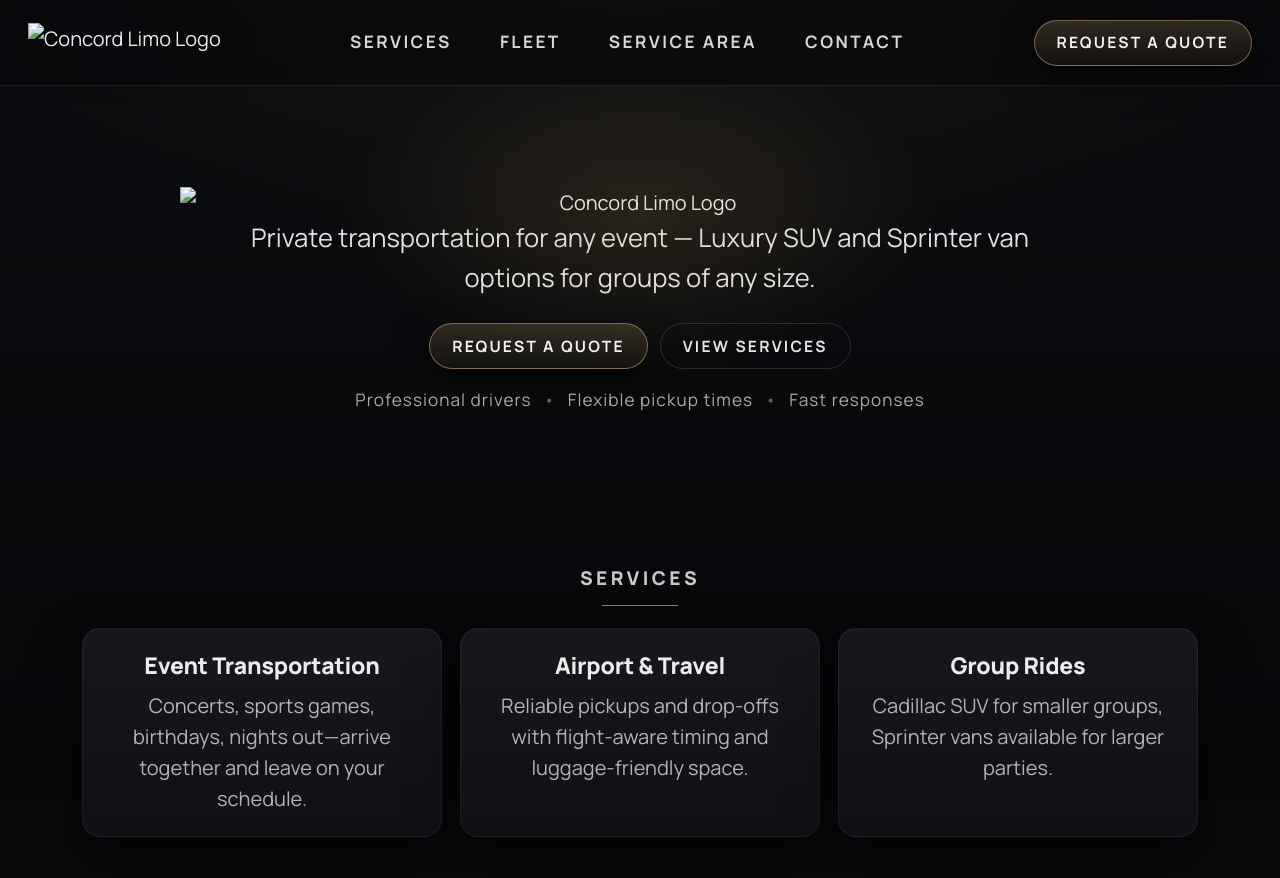
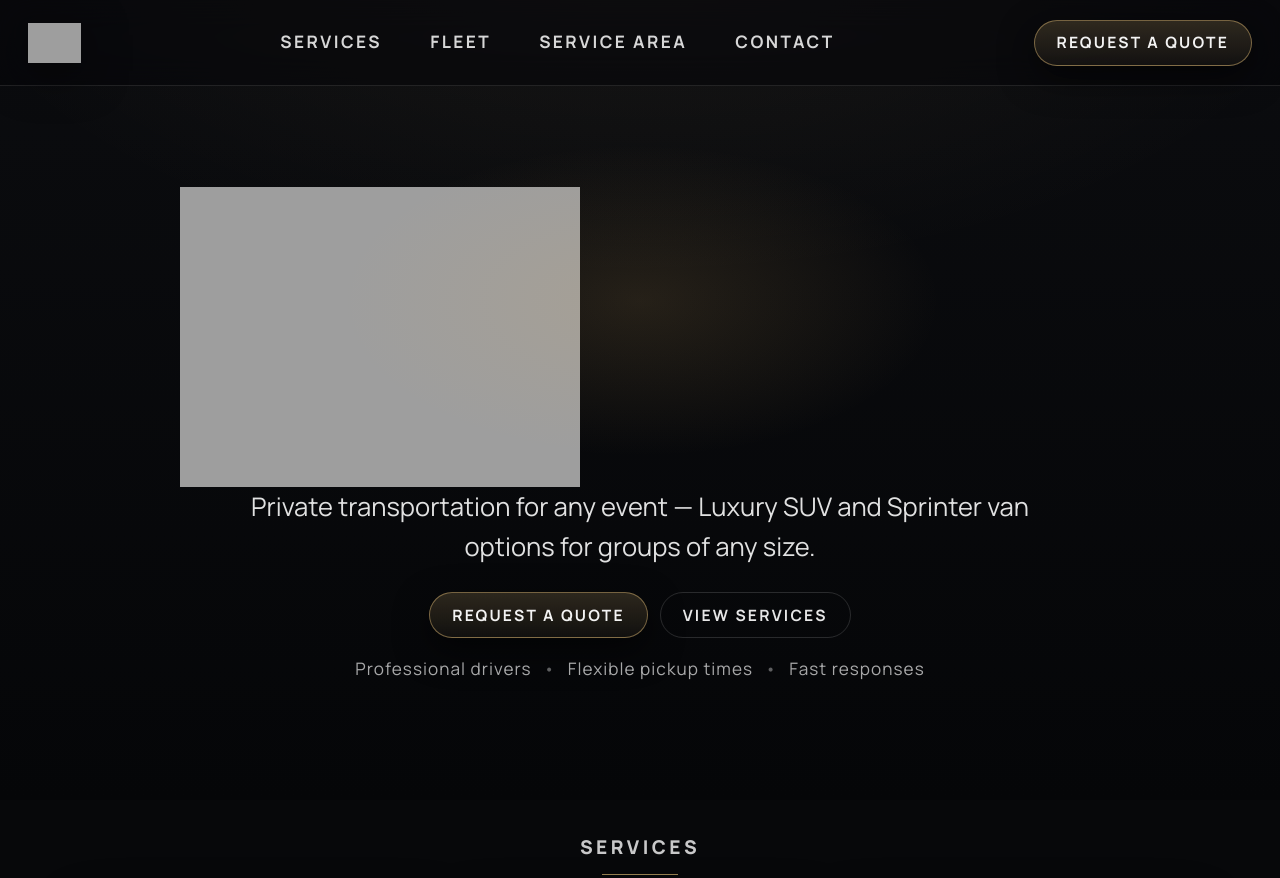
Before and after one commit to maxeld1/ConcordLimoLLC, a website: page index.html in a window 1280 px wide. Shown: the top 878 px of the page. Drawn offline with Linux system fonts and the light colour scheme; the site is published under a folder, as on GitHub Pages, so addresses that start at the root find nothing.

```diff
--- a/index.html
+++ b/index.html
@@ -96,7 +96,7 @@
 <!--          />-->
 <!--        </a>-->
         <img
-          src="/assets/images/concord_limo_logo.png"
+          src="assets/images/concord_limo_logo.png"
           alt="Concord Limo Logo"
           class="brand-logo brand-bigger hero-logo"
         />
--- a/partials/footer.html
+++ b/partials/footer.html
@@ -17,7 +17,7 @@
     <!-- CENTER COLUMN — Logo + Social -->
     <div class="footer-center">
       <img
-              src="/assets/images/concord_limo_logo.png"
+              src="{{P}}assets/images/concord_limo_logo.png"
               alt="Concord Limo"
               class="footer-logo"
       >
--- a/partials/header.html
+++ b/partials/header.html
@@ -21,7 +21,7 @@
 
     <!-- Brand (LEFT on desktop, centered on mobile via CSS) -->
     <a class="brand" href="{{P}}index.html" aria-label="Concord Limo Home">
-      <img src="/assets/images/concord_limo_logo.png" alt="Concord Limo Logo" class="brand-logo" />
+      <img src="{{P}}assets/images/concord_limo_logo.png" alt="Concord Limo Logo" class="brand-logo" />
     </a>
 
     <!-- Desktop nav (CENTER) -->
```
